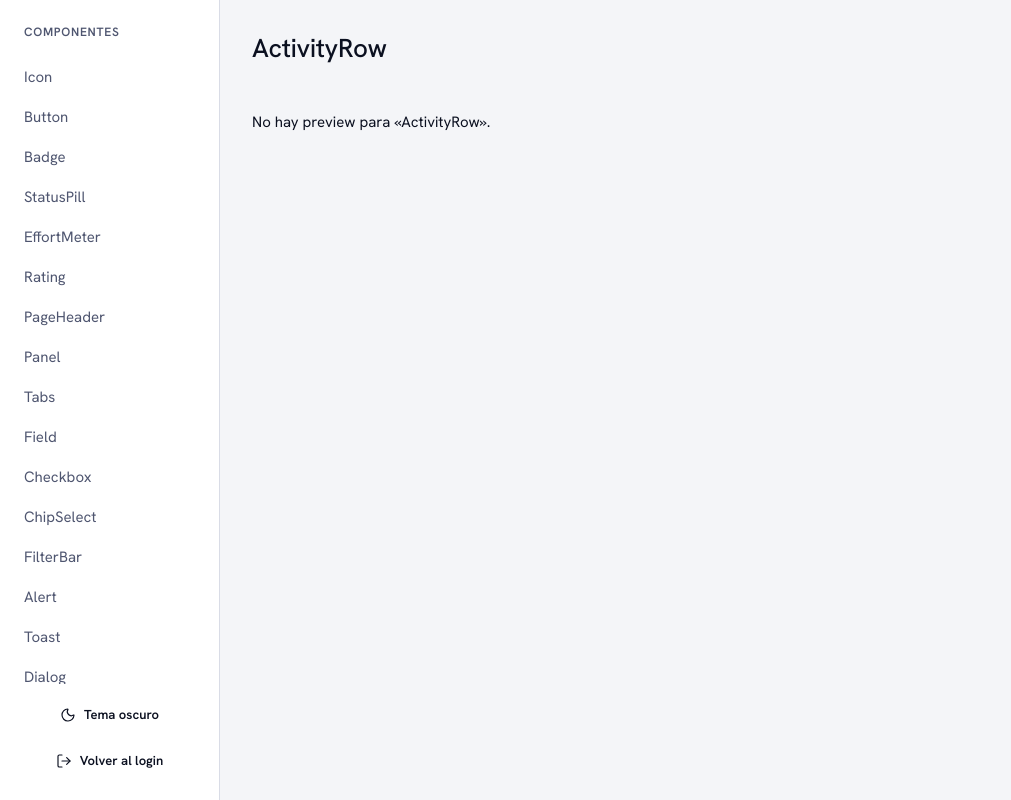
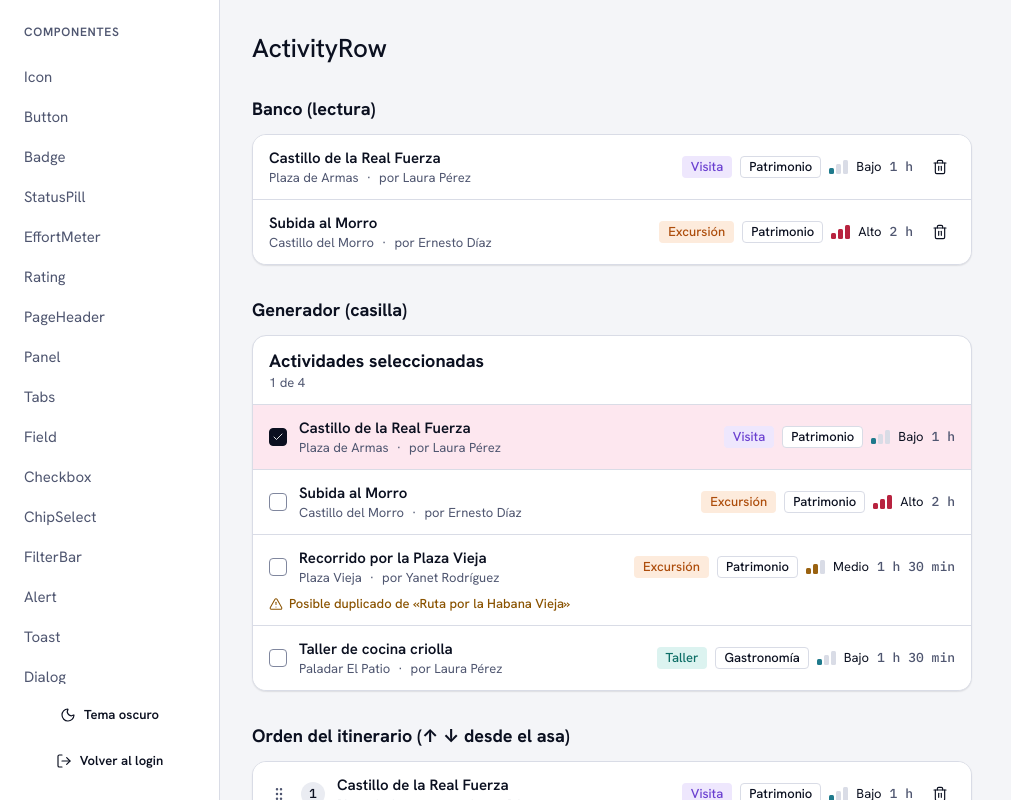
Before and after one commit to alfonsotejeda/astarship, a React (Vite) app in the folder frontend/: page /preview/ActivityRow in a window 1280 px wide. Shown: the top 800 px of the page, without its empty margins (0-1011 px from the left). Built offline with nearby package versions, Linux system fonts and the light colour scheme; a web font is replaced by a local one.

Commit message:
activity row

```diff
--- /dev/null
+++ b/frontend/src/components/ActivityRow/ActivityRow.css
@@ -0,0 +1,120 @@
+.activity-row {
+  position: relative;
+  display: flex;
+  flex-wrap: wrap;
+  align-items: center;
+  gap: var(--space-2) var(--space-3);
+  padding: var(--space-3) var(--space-4);
+  background: var(--surface-raised);
+  border-bottom: 1px solid var(--line);
+  transition: background-color 0.12s ease;
+}
+
+.activity-row:last-child {
+  border-bottom: 0;
+}
+
+.activity-row--selectable {
+  cursor: pointer;
+}
+
+.activity-row--selectable:hover {
+  background: var(--surface-sunken);
+}
+
+.activity-row--selected,
+.activity-row--selected:hover {
+  background: var(--route-soft);
+}
+
+.activity-row__grip {
+  display: inline-flex;
+  color: var(--ink-muted);
+  cursor: grab;
+}
+
+.activity-row__grip--button {
+  padding: 2px;
+  background: none;
+  border: 0;
+  border-radius: var(--radius-sm);
+}
+
+.activity-row__grip--button:hover {
+  color: var(--ink);
+}
+
+.activity-row__grip--button:focus-visible {
+  outline: 2px solid var(--focus);
+  outline-offset: 2px;
+}
+
+.activity-row__order {
+  display: inline-grid;
+  place-items: center;
+  flex: none;
+  width: 24px;
+  height: 24px;
+  font: var(--type-data);
+  color: var(--ink);
+  background: var(--surface-sunken);
+  border-radius: var(--radius-pill);
+}
+
+.activity-row .checkbox__box {
+  margin-top: 0;
+}
+
+.activity-row .checkbox__input {
+  top: 0;
+}
+
+.activity-row__main {
+  flex: 1 1 220px;
+  min-width: 0;
+}
+
+.activity-row__name {
+  font: var(--type-body-strong);
+  color: var(--ink);
+}
+
+.activity-row__sub {
+  display: flex;
+  flex-wrap: wrap;
+  gap: 0 var(--space-2);
+  font: var(--type-small);
+  color: var(--ink-muted);
+}
+
+.activity-row__sub span + span::before {
+  content: "·";
+  margin-right: var(--space-2);
+}
+
+.activity-row__meta {
+  display: flex;
+  flex-wrap: wrap;
+  align-items: center;
+  gap: var(--space-2);
+}
+
+.activity-row__duration {
+  font: var(--type-data);
+  color: var(--ink-muted);
+}
+
+.activity-row__trailing {
+  display: flex;
+  gap: var(--space-1);
+}
+
+.activity-row__warning {
+  display: flex;
+  flex-basis: 100%;
+  align-items: center;
+  gap: 6px;
+  font: var(--type-small);
+  font-weight: 500;
+  color: var(--warn);
+}
--- /dev/null
+++ b/frontend/src/components/ActivityRow/ActivityRow.tsx
@@ -0,0 +1,130 @@
+import type { KeyboardEvent, ReactNode } from "react";
+import { Badge } from "@/components/Badge/Badge";
+import type { ActivityType } from "@/components/Badge/Badge";
+import { EffortMeter } from "@/components/EffortMeter/EffortMeter";
+import type { EffortLevel } from "@/components/EffortMeter/EffortMeter";
+import { Icon } from "@/components/Icon/Icon";
+import "@/components/Checkbox/Checkbox.css";
+import "./ActivityRow.css";
+
+export type Activity = {
+  id?: string | number;
+  name: string;
+  attraction?: string;
+  author?: string;
+  type?: ActivityType;
+  category?: string;
+  effort?: EffortLevel;
+  duration?: string;
+};
+
+type ActivityRowProps = {
+  activity: Activity;
+  selected?: boolean;
+  onSelectChange?: (selected: boolean) => void;
+  order?: number;
+  orderable?: boolean;
+  // Keyboard reordering from the grip: -1 moves up, 1 moves down
+  onMove?: (direction: -1 | 1) => void;
+  warning?: string;
+  trailing?: ReactNode;
+  className?: string;
+};
+
+function Grip({ name, onMove }: { name: string; onMove?: (direction: -1 | 1) => void }) {
+  if (!onMove) {
+    return (
+      <span className="activity-row__grip" aria-hidden="true">
+        <Icon name="grip" size={16} />
+      </span>
+    );
+  }
+
+  function handleKeyDown(event: KeyboardEvent) {
+    if (event.key !== "ArrowUp" && event.key !== "ArrowDown") return;
+    event.preventDefault();
+    onMove?.(event.key === "ArrowUp" ? -1 : 1);
+  }
+
+  return (
+    <button
+      type="button"
+      className="activity-row__grip activity-row__grip--button"
+      aria-label={`Mover ${name}. Usa las flechas arriba y abajo`}
+      onKeyDown={handleKeyDown}
+    >
+      <Icon name="grip" size={16} />
+    </button>
+  );
+}
+
+export function ActivityRow({
+  activity,
+  selected = false,
+  onSelectChange,
+  order,
+  orderable = false,
+  onMove,
+  warning,
+  trailing,
+  className,
+}: ActivityRowProps) {
+  const isSelectable = onSelectChange !== undefined;
+  const classes = [
+    "activity-row",
+    isSelectable && "activity-row--selectable",
+    selected && "activity-row--selected",
+    className,
+  ]
+    .filter(Boolean)
+    .join(" ");
+
+  const content = (
+    <>
+      {orderable && <Grip name={activity.name} onMove={onMove} />}
+      {order !== undefined && <span className="activity-row__order">{order}</span>}
+
+      {/* Same markup and styles as Checkbox; the whole row is its label */}
+      {isSelectable && (
+        <span className="checkbox">
+          <input
+            type="checkbox"
+            className="checkbox__input"
+            checked={selected}
+            onChange={event => onSelectChange(event.target.checked)}
+          />
+          <span className="checkbox__box" aria-hidden="true">
+            <Icon name="check" size={12} />
+          </span>
+        </span>
+      )}
+
+      <div className="activity-row__main">
+        <div className="activity-row__name">{activity.name}</div>
+        <div className="activity-row__sub">
+          {activity.attraction && <span>{activity.attraction}</span>}
+          {activity.author && <span>por {activity.author}</span>}
+        </div>
+      </div>
+
+      <div className="activity-row__meta">
+        {activity.type && <Badge tone={activity.type} />}
+        {activity.category && <Badge tone="category">{activity.category}</Badge>}
+        {activity.effort && <EffortMeter level={activity.effort} />}
+        {activity.duration && <span className="activity-row__duration">{activity.duration}</span>}
+      </div>
+
+      {trailing && <div className="activity-row__trailing">{trailing}</div>}
+
+      {warning && (
+        <div className="activity-row__warning">
+          <Icon name="alert" size={14} />
+          {warning}
+        </div>
+      )}
+    </>
+  );
+
+  if (isSelectable) return <label className={classes}>{content}</label>;
+  return <div className={classes}>{content}</div>;
+}
--- a/frontend/src/components/Panel/Panel.css
+++ b/frontend/src/components/Panel/Panel.css
@@ -41,7 +41,11 @@
   padding: var(--space-4);
 }
 
-/* For lists of rows that reach the panel's edges */
+/* For lists of rows that reach the panel's edges; row backgrounds stay inside the rounded corners */
+.panel--flush {
+  overflow: hidden;
+}
+
 .panel--flush > .panel__body {
   gap: 0;
   padding: 0;
--- a/frontend/src/pages/PreviewPage/PreviewPage.tsx
+++ b/frontend/src/pages/PreviewPage/PreviewPage.tsx
@@ -3,6 +3,7 @@ import { NavLink, useNavigate, useParams } from "react-router";
 import { useTheme } from "@/app/providers/theme/ThemeContext";
 import { Button } from "@/components/Button/Button";
 import { PillNav } from "@/components/PillNav/PillNav";
+import { ActivityRowPreview } from "./previews/ActivityRowPreview";
 import { AlertPreview } from "./previews/AlertPreview";
 import { AppShellPreview } from "./previews/AppShellPreview";
 import { BadgePreview } from "./previews/BadgePreview";
@@ -51,6 +52,7 @@ const PREVIEWS: Record<string, ReactNode> = {
   DataTable: <DataTablePreview />,
   ChartPanel: <ChartPanelPreview />,
   RouteTimeline: <RouteTimelinePreview />,
+  ActivityRow: <ActivityRowPreview />,
   AppShell: <AppShellPreview />,
 };
 
--- /dev/null
+++ b/frontend/src/pages/PreviewPage/previews/ActivityRowPreview.tsx
@@ -0,0 +1,79 @@
+import { useState } from "react";
+import { ActivityRow } from "@/components/ActivityRow/ActivityRow";
+import type { Activity } from "@/components/ActivityRow/ActivityRow";
+import { Button } from "@/components/Button/Button";
+import { Panel } from "@/components/Panel/Panel";
+
+const ACTIVITIES: Activity[] = [
+  { id: 1, name: "Castillo de la Real Fuerza", attraction: "Plaza de Armas", author: "Laura Pérez", type: "visita", category: "Patrimonio", effort: "bajo", duration: "1 h" },
+  { id: 2, name: "Subida al Morro", attraction: "Castillo del Morro", author: "Ernesto Díaz", type: "excursion", category: "Patrimonio", effort: "alto", duration: "2 h" },
+  { id: 3, name: "Recorrido por la Plaza Vieja", attraction: "Plaza Vieja", author: "Yanet Rodríguez", type: "excursion", category: "Patrimonio", effort: "medio", duration: "1 h 30 min" },
+  { id: 4, name: "Taller de cocina criolla", attraction: "Paladar El Patio", author: "Laura Pérez", type: "taller", category: "Gastronomía", effort: "bajo", duration: "1 h 30 min" },
+];
+
+const sectionStyle = { maxWidth: 720 };
+
+export function ActivityRowPreview() {
+  const [selected, setSelected] = useState<(string | number | undefined)[]>([1]);
+  const [ordered, setOrdered] = useState(ACTIVITIES.slice(0, 3));
+
+  function toggle(id: Activity["id"], isSelected: boolean) {
+    setSelected(previous => (isSelected ? [...previous, id] : previous.filter(item => item !== id)));
+  }
+
+  function move(index: number, direction: -1 | 1) {
+    const target = index + direction;
+    if (target < 0 || target >= ordered.length) return;
+    const next = [...ordered];
+    [next[index], next[target]] = [next[target], next[index]];
+    setOrdered(next);
+  }
+
+  return (
+    <>
+      <section className="preview-section" style={sectionStyle}>
+        <h2>Banco (lectura)</h2>
+        <Panel flush>
+          {ACTIVITIES.slice(0, 2).map(activity => (
+            <ActivityRow
+              key={activity.id}
+              activity={activity}
+              trailing={<Button variant="ghost" size="sm" icon="trash" aria-label={`Eliminar ${activity.name}`} />}
+            />
+          ))}
+        </Panel>
+      </section>
+
+      <section className="preview-section" style={sectionStyle}>
+        <h2>Generador (casilla)</h2>
+        <Panel flush title="Actividades seleccionadas" subtitle={`${selected.length} de ${ACTIVITIES.length}`}>
+          {ACTIVITIES.map(activity => (
+            <ActivityRow
+              key={activity.id}
+              activity={activity}
+              selected={selected.includes(activity.id)}
+              onSelectChange={isSelected => toggle(activity.id, isSelected)}
+              warning={activity.id === 3 ? "Posible duplicado de «Ruta por la Habana Vieja»" : undefined}
+            />
+          ))}
+        </Panel>
+      </section>
+
+      <section className="preview-section" style={sectionStyle}>
+        <h2>Orden del itinerario (↑ ↓ desde el asa)</h2>
+        <Panel flush>
+          {ordered.map((activity, index) => (
+            <ActivityRow
+              key={activity.id}
+              activity={activity}
+              order={index + 1}
+              orderable
+              onMove={direction => move(index, direction)}
+              trailing={<Button variant="ghost" size="sm" icon="trash" aria-label={`Quitar ${activity.name}`} />}
+            />
+          ))}
+        </Panel>
+      </section>
+    </>
+  );
+}
```
